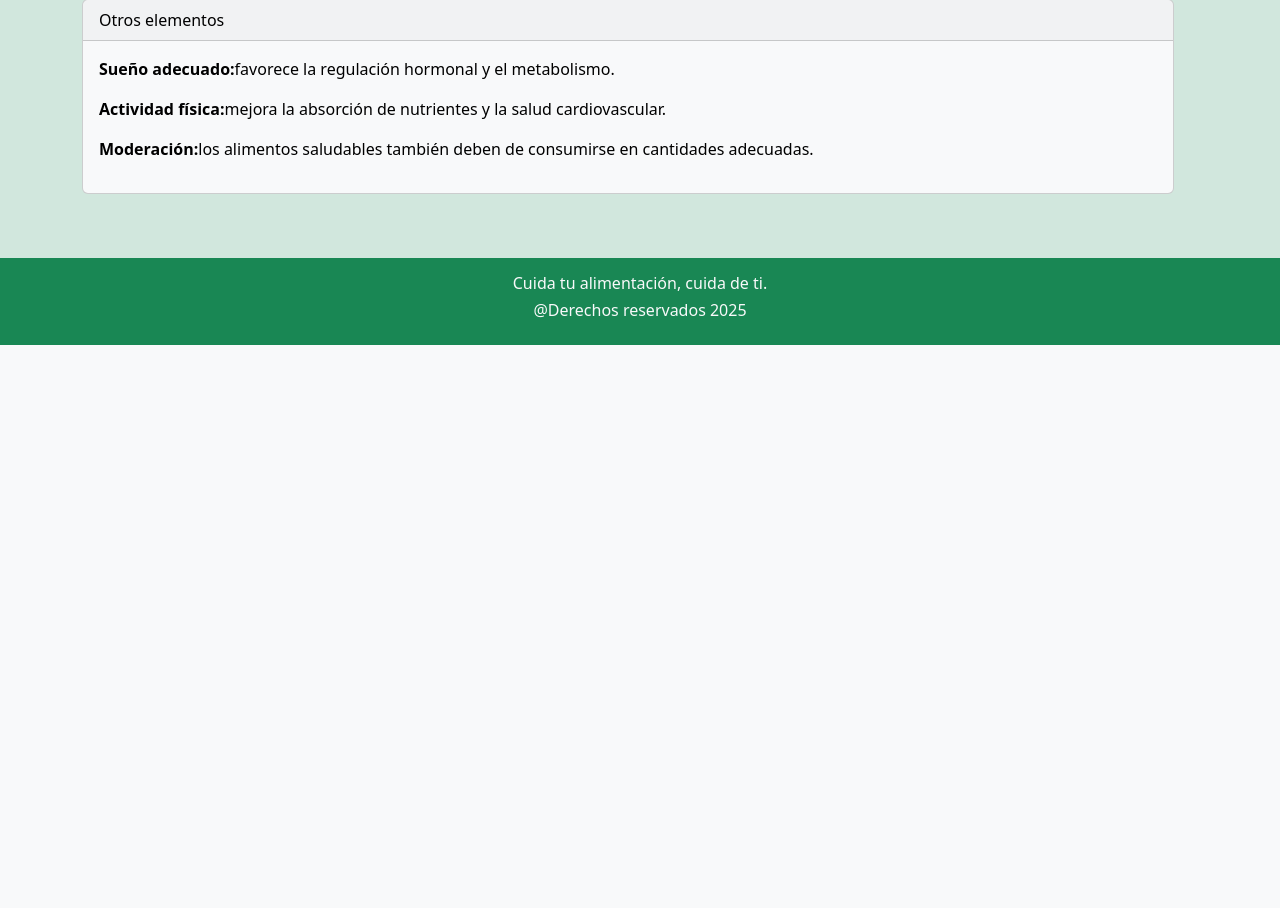
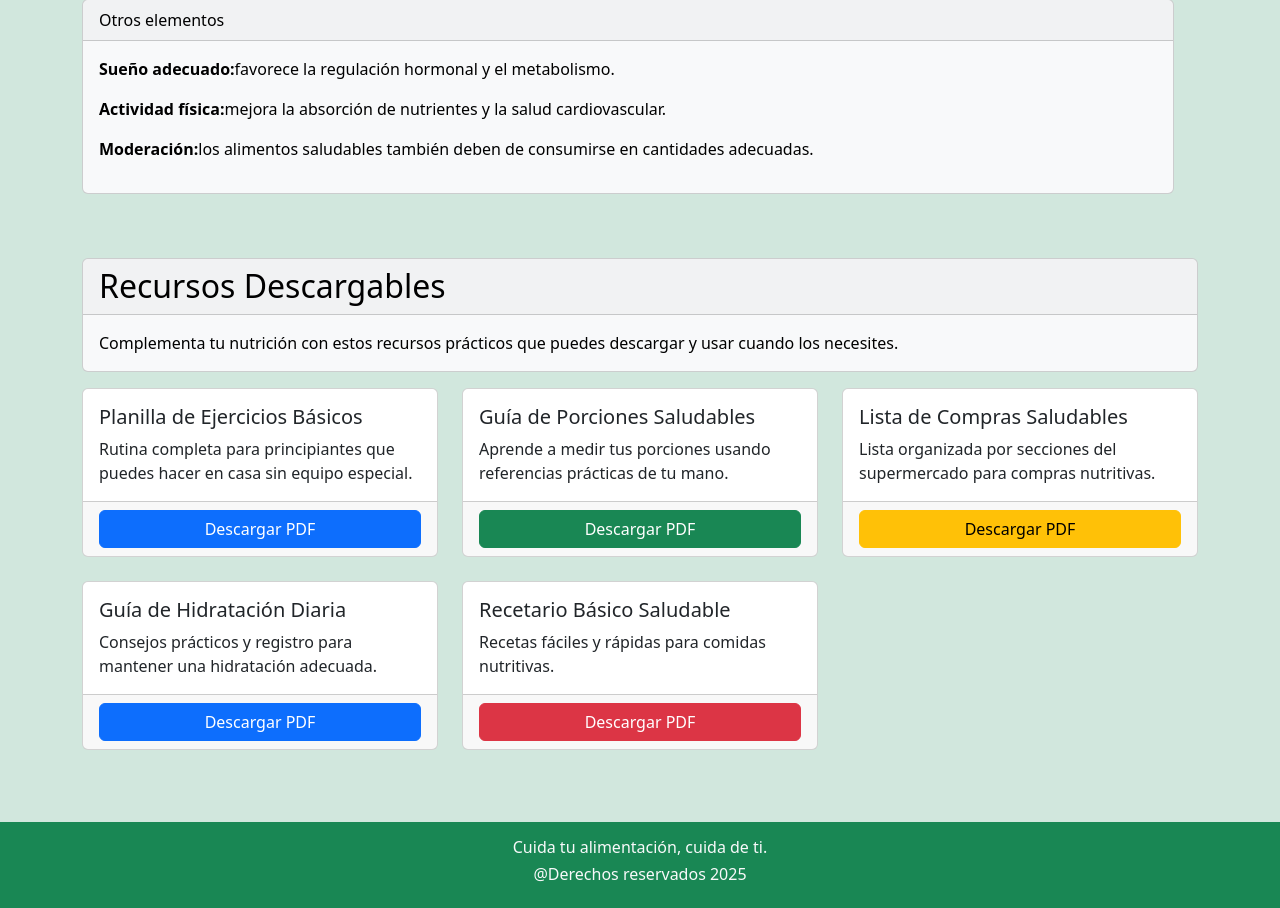
Before and after one commit to Leyva-Holguin/NutriApp, a Flask app: page /educacion in a window 1280 px wide. Shown: the part 4483-5391 px from the top of the page. Before the commit the page ends 4828 px from the top, so only its background shows below. Run offline with Flask 3, Linux system fonts and the light colour scheme.

Commit message:
descargas

```diff
--- a/templates/educacion.html
+++ b/templates/educacion.html
@@ -305,7 +305,95 @@
         </div>
     </div>
 </section>
+<section class="container mt-5">
+    <div class="row">
+        <div class="col-12">
+            <div class="card text-bg-light mb-3">
+                <div class="card-header">
+                    <h2 class="mb-0">Recursos Descargables</h2>
+                </div>
+                <div class="card-body">
+                    <p class="card-text">Complementa tu nutrición con estos recursos prácticos que puedes descargar y usar cuando los necesites.</p>
+                </div>
+            </div>
+        </div>
+    </div>
+
+    <div class="row">
+        <div class="col-12 col-md-6 col-lg-4 mb-4">
+            <div class="card h-100">
+                <div class="card-body">
+                    <h5 class="card-title">Planilla de Ejercicios Básicos</h5>
+                    <p class="card-text">Rutina completa para principiantes que puedes hacer en casa sin equipo especial.</p>
+                </div>
+                <div class="card-footer">
+                    <a href="{{ url_for('static', filename='descargas/ejercicios.pdf') }}"
+                       class="btn btn-primary w-100" download>
+                       Descargar PDF
+                    </a>
+                </div>
+            </div>
+        </div>
+        <div class="col-12 col-md-6 col-lg-4 mb-4">
+            <div class="card h-100">
+                <div class="card-body">
+                    <h5 class="card-title">Guía de Porciones Saludables</h5>
+                    <p class="card-text">Aprende a medir tus porciones usando referencias prácticas de tu mano.</p>
+                </div>
+                <div class="card-footer">
+                    <a href="{{ url_for('static', filename='descargas/guia-alimentos.pdf') }}"
+                       class="btn btn-success w-100" download>
+                       Descargar PDF
+                    </a>
+                </div>
+            </div>
+        </div>
 
 
+        <div class="col-12 col-md-6 col-lg-4 mb-4">
+            <div class="card h-100">
+                <div class="card-body">
+                    <h5 class="card-title">Lista de Compras Saludables</h5>
+                    <p class="card-text">Lista organizada por secciones del supermercado para compras nutritivas.</p>
+
+                </div>
+                <div class="card-footer">
+                    <a href="{{ url_for('static', filename='descargas/cartera-alimentacion.pdf') }}"
+                       class="btn btn-warning w-100" download>
+                       Descargar PDF
+                    </a>
+                </div>
+            </div>
+        </div>
+        <div class="col-12 col-md-6 col-lg-4 mb-4">
+            <div class="card h-100">
+                <div class="card-body">
+                    <h5 class="card-title">Guía de Hidratación Diaria</h5>
+                    <p class="card-text">Consejos prácticos y registro para mantener una hidratación adecuada.</p>
+                </div>
+                <div class="card-footer">
+                    <a href="{{ url_for('static', filename='descargas/guia-hidra.pdf') }}"
+                       class="btn btn-primary w-100" download>
+                       Descargar PDF
+                    </a>
+                </div>
+            </div>
+        </div>
+        <div class="col-12 col-md-6 col-lg-4 mb-4">
+            <div class="card h-100">
+                <div class="card-body">
+                    <h5 class="card-title">Recetario Básico Saludable</h5>
+                    <p class="card-text">Recetas fáciles y rápidas para comidas nutritivas.</p>
+                </div>
+                <div class="card-footer">
+                    <a href="{{ url_for('static', filename='descargas/recetario.pdf') }}"
+                       class="btn btn-danger w-100" download>
+                       Descargar PDF
+                    </a>
+                </div>
+            </div>
+        </div>
+    </div>
+</section>
 
 {% endblock %}
```
Also changed, not shown: 5 other files.
